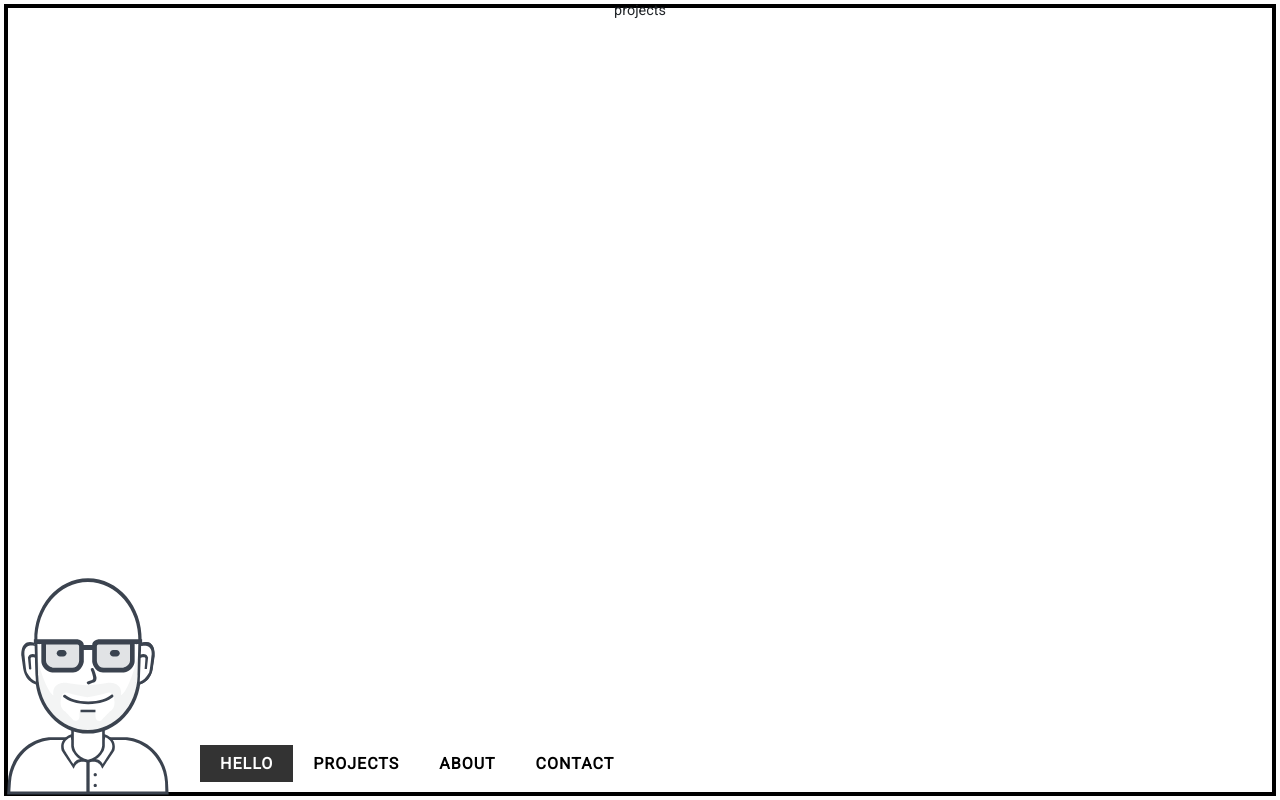
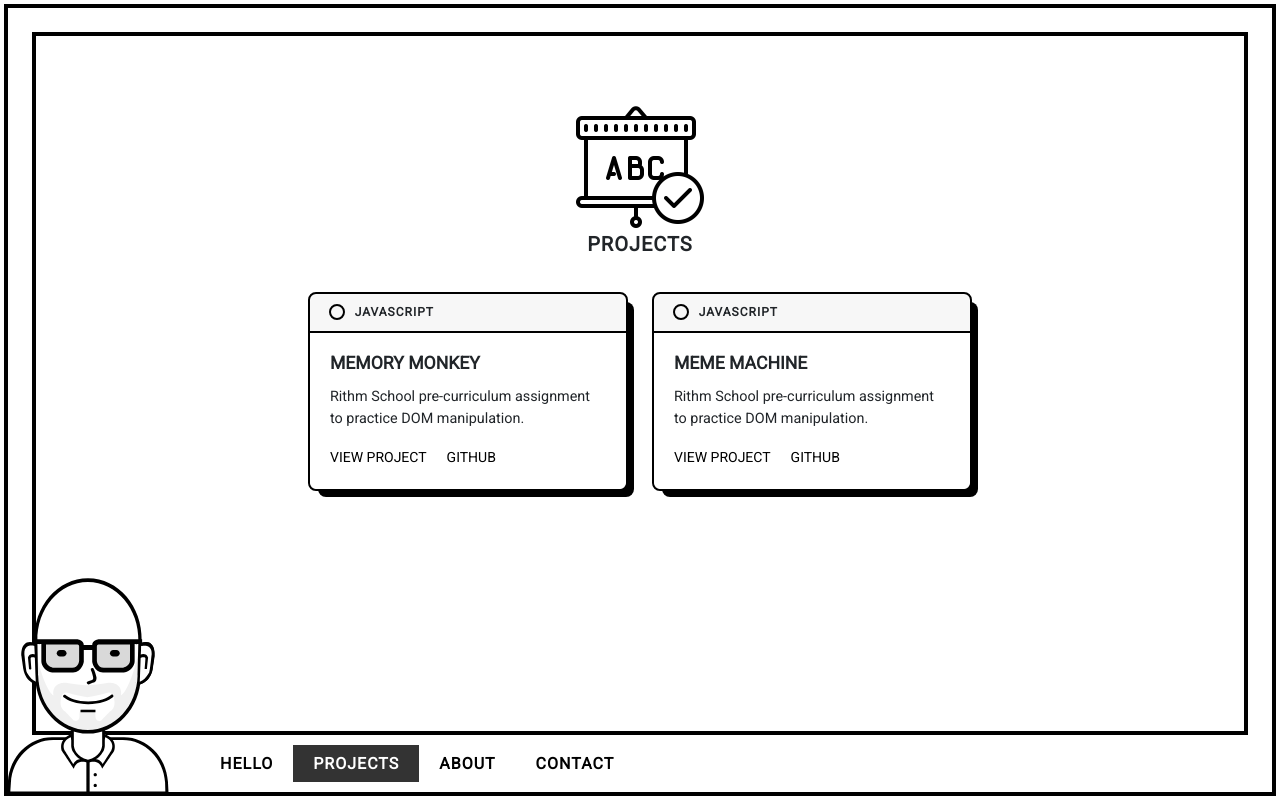
Before and after one commit to chad-schroeder/react-personal-website, a React (Create React App) app: page /projects in a window 1280 px wide. Built offline with nearby package versions, Linux system fonts and the light colour scheme.

Commit message:
added About/Projects/Contact pages

```diff
--- a/src/Routes.js
+++ b/src/Routes.js
@@ -1,9 +1,12 @@
-import React, { PureComponent } from 'react';
-import { Route, Switch } from 'react-router-dom';
+import React, { Component } from 'react';
+import { Switch, Route, Redirect } from 'react-router-dom';
+import Navbar from './components/Navbar';
 import Home from './components/Home';
-import Navbar from './components/Navbar';
+import About from './components/About';
+import Projects from './components/Projects';
+import Contact from './components/Contact';
 
-class Routes extends PureComponent {
+class Routes extends Component {
   render() {
     return (
       <>
@@ -13,9 +16,10 @@ class Routes extends PureComponent {
         <main>
           <Switch>
             <Route exact path="/" render={() => <Home />} />
-            <Route exact path="/about" render={() => <p>about</p>} />
-            <Route exact path="/projects" render={() => <p>projects</p>} />
-            <Route exact path="/contact" render={() => <p>contact</p>} />
+            <Route exact path="/about" render={() => <About />} />
+            <Route exact path="/projects" render={() => <Projects />} />
+            <Route exact path="/contact" render={() => <Contact />} />
+            <Redirect to="/" />
           </Switch>
         </main>
       </>
--- /dev/null
+++ b/src/components/About/index.js
@@ -0,0 +1,47 @@
+import React, { PureComponent } from 'react';
+
+class About extends PureComponent {
+  render() {
+    return (
+      <section className="page-about">
+        <div className="container-fluid">
+          <div className="row">
+            <div className="col-12 col-md-9 offset-md-2 col-lg-8 offset-lg-2 d-flex flex-column justify-content-center align-items-center">
+              <img
+                src="images/icons/about.png"
+                className="title-image img-fluid"
+                width="128"
+                aria-hidden="true"
+                alt=""
+              />
+              <h1>About</h1>
+
+              <p className="lead">
+                I am currently enrolled in{' '}
+                <a href="https://www.rithmschool.com/">Rithm School</a> and this
+                website is an assignment to build a personal portfolio website.
+              </p>
+
+              <a
+                href="files/chad-schroeder-resume.pdf"
+                className="h4 m-0 no-link-decoration"
+              >
+                <img
+                  className="mr-2"
+                  src="images/icons/resume.png"
+                  width="54"
+                  alt="resume icon"
+                />
+                <span className="text-uppercase link-small font-weight-bold">
+                  Download my&nbsp;resumé
+                </span>
+              </a>
+            </div>
+          </div>
+        </div>
+      </section>
+    );
+  }
+}
+
+export default About;
--- /dev/null
+++ b/src/components/Contact/index.js
@@ -0,0 +1,48 @@
+import React, { PureComponent } from 'react';
+
+class Contact extends PureComponent {
+  render() {
+    return (
+      <section className="page-contact">
+        <div className="container-fluid">
+          <div className="row">
+            <div className="col-12 col-md-9 offset-md-2 col-lg-8 offset-lg-2 d-flex flex-column justify-content-center align-items-center">
+              <img
+                src="images/icons/contact.png"
+                className="title-image img-fluid"
+                width="128"
+                aria-hidden="true"
+                alt=""
+              />
+              <h1>Contact</h1>
+
+              <p className="lead">
+                I'm currently enrolled in the November 2018 cohort of{' '}
+                <a href="https://www.rithmschool.com/">Rithm School</a> to
+                improve my javascript know-how and will not be looking for new
+                employment opportunities until March&nbsp;2019.
+              </p>
+
+              <a
+                href="https://www.linkedin.com/in/chad-schroeder/"
+                className="h4 m-0 no-link-decoration"
+              >
+                <img
+                  className="mr-2"
+                  src="images/icons/linkedin.png"
+                  width="54"
+                  alt="linkedin profile icon"
+                />
+                <span className="text-uppercase link-small font-weight-bold">
+                  LinkedIn
+                </span>
+              </a>
+            </div>
+          </div>
+        </div>
+      </section>
+    );
+  }
+}
+
+export default Contact;
--- a/src/components/Navbar/index.js
+++ b/src/components/Navbar/index.js
@@ -1,35 +1,40 @@
-import React, { PureComponent } from 'react';
+import React, { Component } from 'react';
 import { NavLink } from 'react-router-dom';
 
-class Navbar extends PureComponent {
+class Navbar extends Component {
   render() {
     return (
       <div className="Navbar">
-        <nav class="d-flex align-items-center">
-          <ul class="nav">
-            <li class="nav-item active">
+        <nav className="d-flex align-items-center">
+          <ul className="nav">
+            <li className="nav-item">
               <NavLink exact to="/" className="nav-link">
                 Hello
               </NavLink>
             </li>
-            <li class="nav-item">
+            <li className="nav-item">
               <NavLink exact to="/projects" className="nav-link">
                 Projects
               </NavLink>
             </li>
-            <li class="nav-item">
+            <li className="nav-item">
               <NavLink exact to="/about" className="nav-link">
                 About
               </NavLink>
             </li>
-            <li class="nav-item">
-              <NavLink exact to="contact" className="nav-link">
+            <li className="nav-item">
+              <NavLink exact to="/contact" className="nav-link">
                 Contact
               </NavLink>
             </li>
           </ul>
         </nav>
-        <img src="images/icons/users-4.svg" class="avatar" alt="avatar of me" />
+
+        <img
+          src="images/icons/users-4.svg"
+          className="avatar"
+          alt="avatar of me"
+        />
       </div>
     );
   }
--- /dev/null
+++ b/src/components/Projects/index.js
@@ -0,0 +1,79 @@
+import React, { PureComponent } from 'react';
+
+class Projects extends PureComponent {
+  constructor(props) {
+    super(props);
+    this.state = {};
+  }
+
+  render() {
+    return (
+      <section className="page-projects">
+        <div className="container-fluid">
+          <div className="row">
+            <div className="col-12 col-lg-10 offset-lg-1 d-flex flex-column justify-content-center align-items-center">
+              <img
+                src="images/icons/assignments.png"
+                className="title-image img-fluid"
+                width="128"
+                aria-hidden="true"
+                alt=""
+              />
+              <h1>Projects</h1>
+
+              <div className="d-flex flex-wrap justify-content-center">
+                <div className="card">
+                  <div className="card-header">Javascript</div>
+                  <div className="card-body">
+                    <h5 className="card-title">Memory Monkey</h5>
+                    <p className="card-text">
+                      Rithm School pre-curriculum assignment to practice DOM
+                      manipulation.
+                    </p>
+                    <a
+                      href="https://chad-schroeder.github.io/memory-monkey"
+                      className="card-link"
+                    >
+                      View Project
+                    </a>
+                    <a
+                      href="https://github.com/chad-schroeder/memory-monkey"
+                      className="card-link"
+                    >
+                      Github
+                    </a>
+                  </div>
+                </div>
+
+                <div className="card">
+                  <div className="card-header">Javascript</div>
+                  <div className="card-body">
+                    <h5 className="card-title">Meme Machine</h5>
+                    <p className="card-text">
+                      Rithm School pre-curriculum assignment to practice DOM
+                      manipulation.
+                    </p>
+                    <a
+                      href="https://chad-schroeder.github.io/meme-machine"
+                      className="card-link"
+                    >
+                      View Project
+                    </a>
+                    <a
+                      href="https://github.com/chad-schroeder/meme-machine"
+                      className="card-link"
+                    >
+                      Github
+                    </a>
+                  </div>
+                </div>
+              </div>
+            </div>
+          </div>
+        </div>
+      </section>
+    );
+  }
+}
+
+export default Projects;
--- a/src/index.css
+++ b/src/index.css
@@ -100,7 +100,7 @@ nav {
   background-color: white;
 }
 
-.nav-item.active .nav-link {
+.nav-link.active {
   color: white;
   background-color: #333;
 }
```
Also changed, not shown: public/images/icons/users-4.svg.
